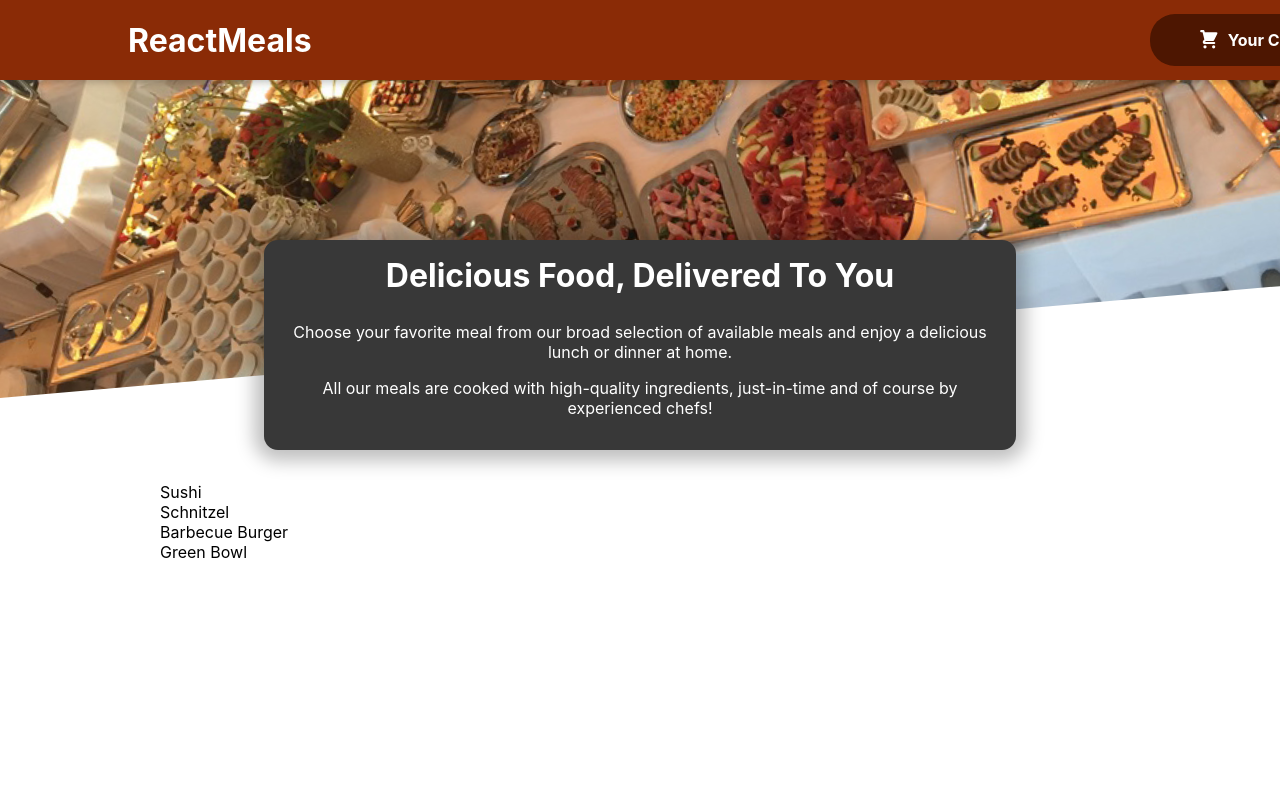
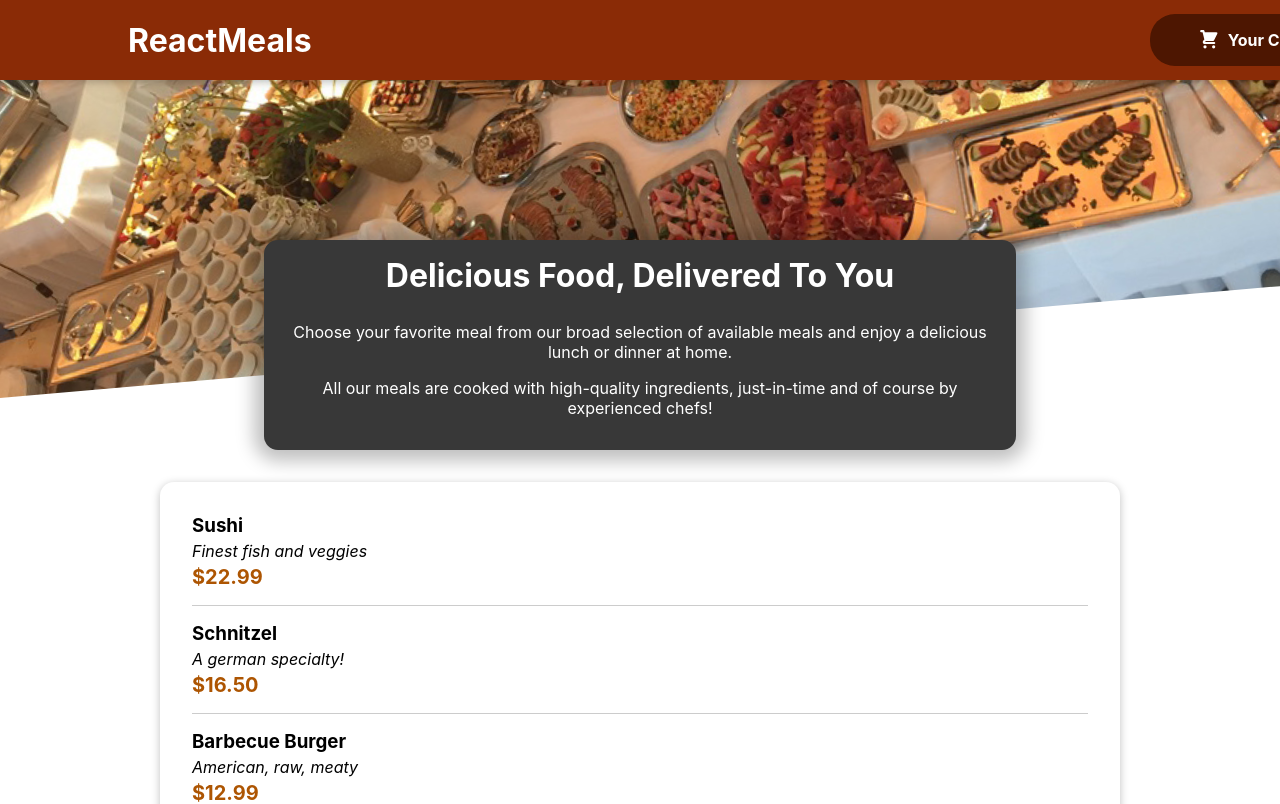
Before and after one commit to thuvu24hdev/food-order-app, a React (Create React App) app: page / in a window 1280 px wide. Shown: the top 804 px of the page. Built offline with nearby package versions, Linux system fonts and the light colour scheme.

Commit message:
adding a MealItem component

```diff
--- a/src/components/Meals/AvailableMeals.tsx
+++ b/src/components/Meals/AvailableMeals.tsx
@@ -1,38 +1,49 @@
-import classes from './AvailableMeals.module.css';
+import Card from "../UI/Card";
+import classes from "./AvailableMeals.module.css";
+import MealItem from "./MealItem/MealItem";
 
 const DUMMY_MEALS = [
   {
-    id: 'm1',
-    name: 'Sushi',
-    description: 'Finest fish and veggies',
+    id: "m1",
+    name: "Sushi",
+    description: "Finest fish and veggies",
     price: 22.99,
   },
   {
-    id: 'm2',
-    name: 'Schnitzel',
-    description: 'A german specialty!',
+    id: "m2",
+    name: "Schnitzel",
+    description: "A german specialty!",
     price: 16.5,
   },
   {
-    id: 'm3',
-    name: 'Barbecue Burger',
-    description: 'American, raw, meaty',
+    id: "m3",
+    name: "Barbecue Burger",
+    description: "American, raw, meaty",
     price: 12.99,
   },
   {
-    id: 'm4',
-    name: 'Green Bowl',
-    description: 'Healthy...and green...',
+    id: "m4",
+    name: "Green Bowl",
+    description: "Healthy...and green...",
     price: 18.99,
   },
 ];
 
 const AvailableMeals = () => {
-  const mealsList = DUMMY_MEALS.map((meal) => <li>{meal.name}</li>);
+  const mealsList = DUMMY_MEALS.map((meal) => (
+    <MealItem
+      key={meal.id}
+      name={meal.name}
+      description={meal.description}
+      price={meal.price}
+    />
+  ));
 
   return (
     <section className={classes.meals}>
-      <ul>{mealsList}</ul>
+      <Card>
+        <ul>{mealsList}</ul>
+      </Card>
     </section>
   );
 };
--- /dev/null
+++ b/src/components/Meals/MealItem/MealItem.module.css
@@ -0,0 +1,22 @@
+.meal {
+  display: flex;
+  justify-content: space-between;
+  margin: 1rem;
+  padding-bottom: 1rem;
+  border-bottom: 1px solid #ccc;
+}
+
+.meal h3 {
+  margin: 0 0 0.25rem 0;
+}
+
+.description {
+  font-style: italic;
+}
+
+.price {
+  margin-top: 0.25rem;
+  font-weight: bold;
+  color: #ad5502;
+  font-size: 1.25rem;
+}
--- /dev/null
+++ b/src/components/Meals/MealItem/MealItem.tsx
@@ -0,0 +1,23 @@
+import classes from "./MealItem.module.css";
+
+interface MealItemProps {
+  name: string;
+  description: string;
+  price: number;
+}
+const MealItem = (props: MealItemProps) => {
+  const price: string = `$${props.price.toFixed(2)}`;
+
+  return (
+    <li className={classes.meal}>
+      <div>
+        <h3>{props.name}</h3>
+        <div className={classes.description}>{props.description}</div>
+        <div className={classes.price}>{price}</div>
+      </div>
+      <div></div>
+    </li>
+  );
+};
+
+export default MealItem;
--- /dev/null
+++ b/src/components/UI/Card.module.css
@@ -0,0 +1,6 @@
+.card {
+  padding: 1rem;
+  box-shadow: 0 2px 8px rgba(0, 0, 0, 0.25);
+  border-radius: 14px;
+  background-color: white;
+}
--- /dev/null
+++ b/src/components/UI/Card.tsx
@@ -0,0 +1,11 @@
+import { ReactNode } from "react";
+import classes from "./Card.module.css";
+
+interface CardProps {
+  children: ReactNode;
+}
+const Card = (props: CardProps) => {
+  return <div className={classes.card}>{props.children}</div>;
+};
+
+export default Card;
```
